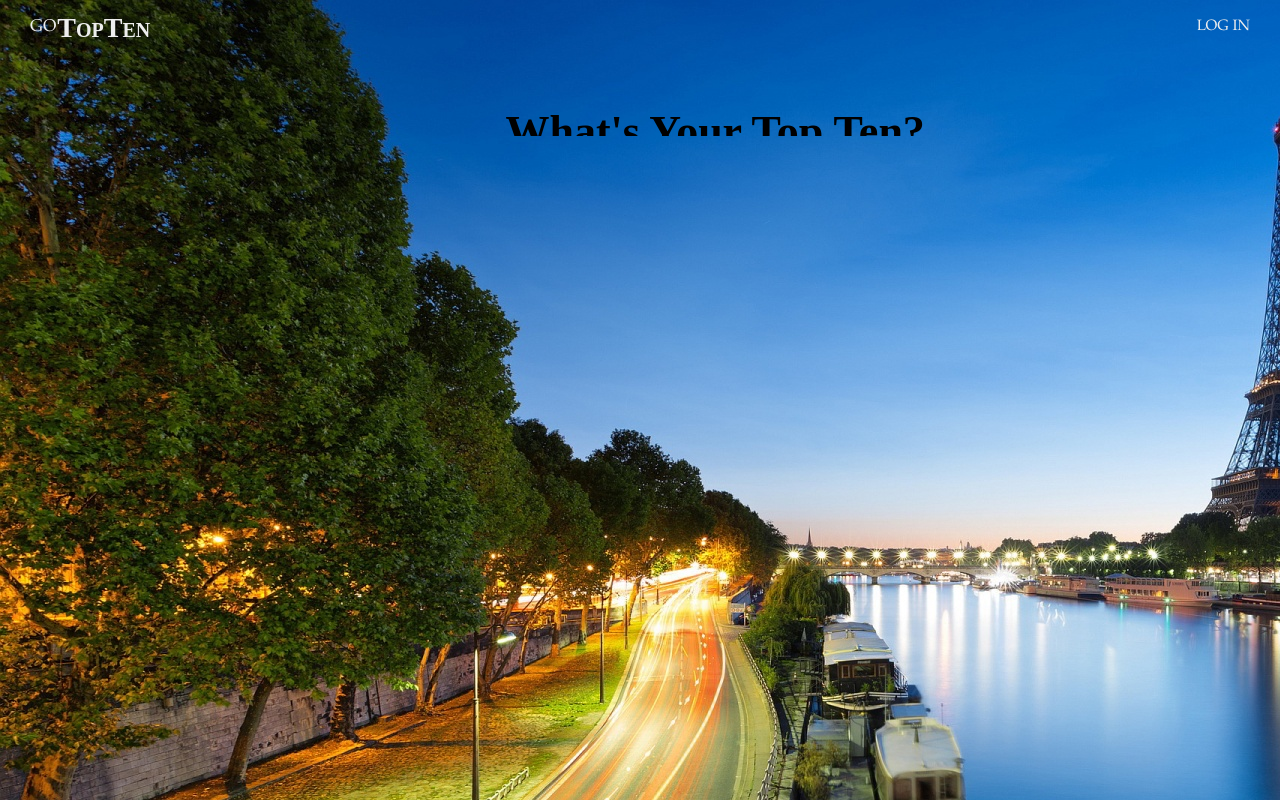
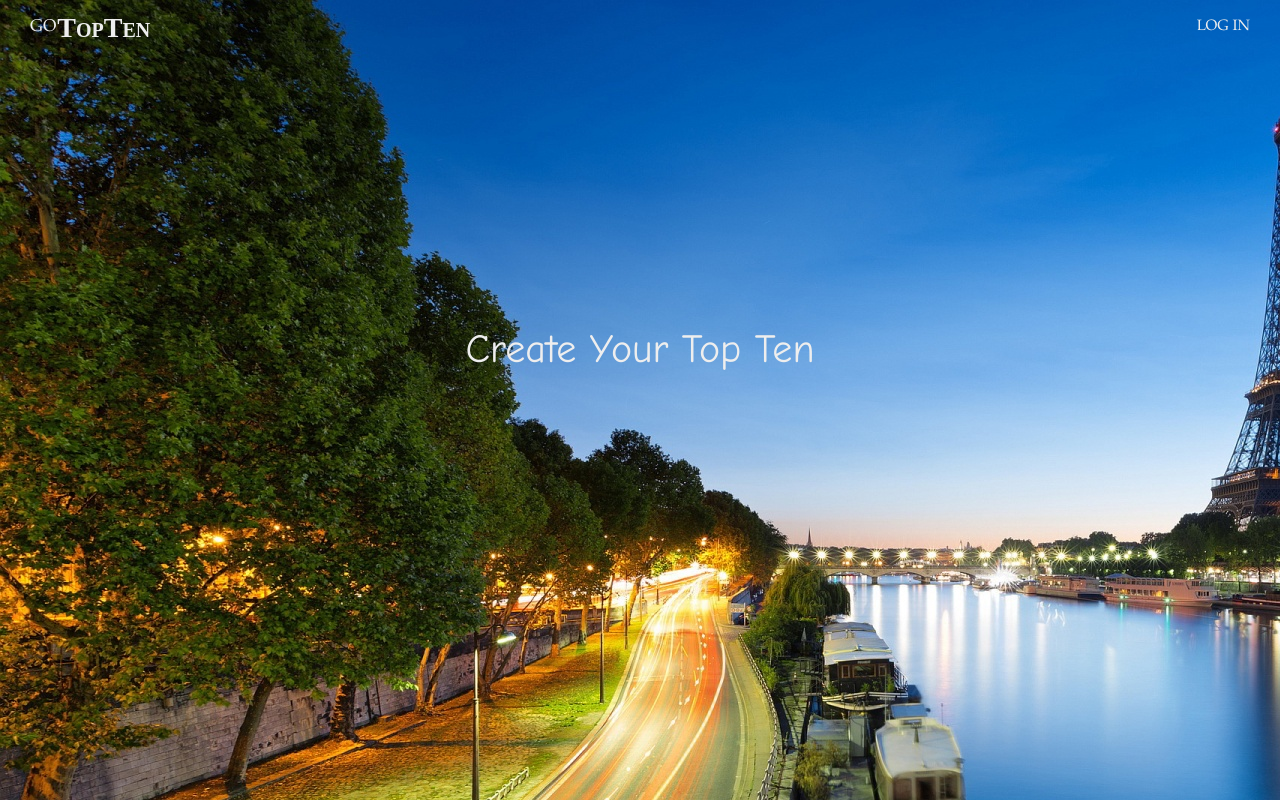
Before and after one commit to tparisi3/GoTopTen, a plain HTML site: page index.html in a window 1280 px wide. Drawn offline with Linux system fonts and the light colour scheme; files whose address does not match are found by name.

Commit message:
new stuff

```diff
--- a/css/indexNEW.css
+++ b/css/indexNEW.css
@@ -40,13 +40,15 @@ h3 {
       text-align: right;
       padding: 18px 30px 0px 0px;
 }
-h4 {
+.main {
+	margin-top: 250px;
+}
+p {
+	position: relative;
 	text-align: center;
-	font-size: 44px;
-	padding-top: 70px;
+	font-size: 40px;
+	font-weight: 400;
+	margin-top: 40px;
+	color: #eeeeee;
+	font-family: "Comic Sans MS";
 }
-h5 {
-	text-align: center;
-	font-size: 24px;
-	padding-top: 70px;
-}
--- a/index.html
+++ b/index.html
@@ -15,12 +15,10 @@
 		</h3>
 	</div>
 	<div class = "main">
-  	<h4>
-  	  	What's Your Top Ten?
-  	</h4>
-	<p>
-		Email test
+  	<p>
+  	  	Create Your Top Ten
 	</p>
+
 	</div>
   </body>
 </html>
```
